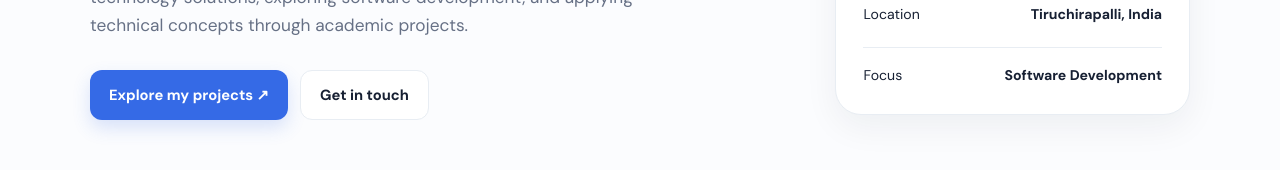
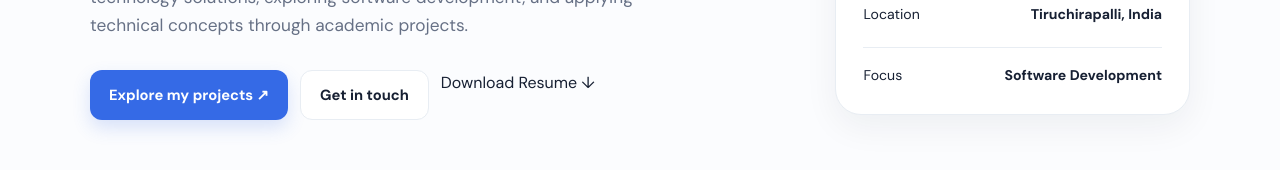
Before and after one commit to dharshyasri09/dharshya-portfolio, a plain HTML site: page index.html in a window 1280 px wide. Shown: the part 473-643 px from the top of the page. Drawn offline with Linux system fonts and the light colour scheme.

Commit message:
Update index.html

```diff
--- a/index.html
+++ b/index.html
@@ -121,6 +121,7 @@
         <div class="actions">
           <a class="btn btn-primary" href="#projects">Explore my projects ↗</a>
           <a class="btn btn-secondary" href="mailto:dharshya09@gmail.com">Get in touch</a>
+          <a href="Dharshya_Sri_Resume.pdf" download> Download Resume ↓</a>
         </div>
       </div>
       <aside class="hero-card">
```
